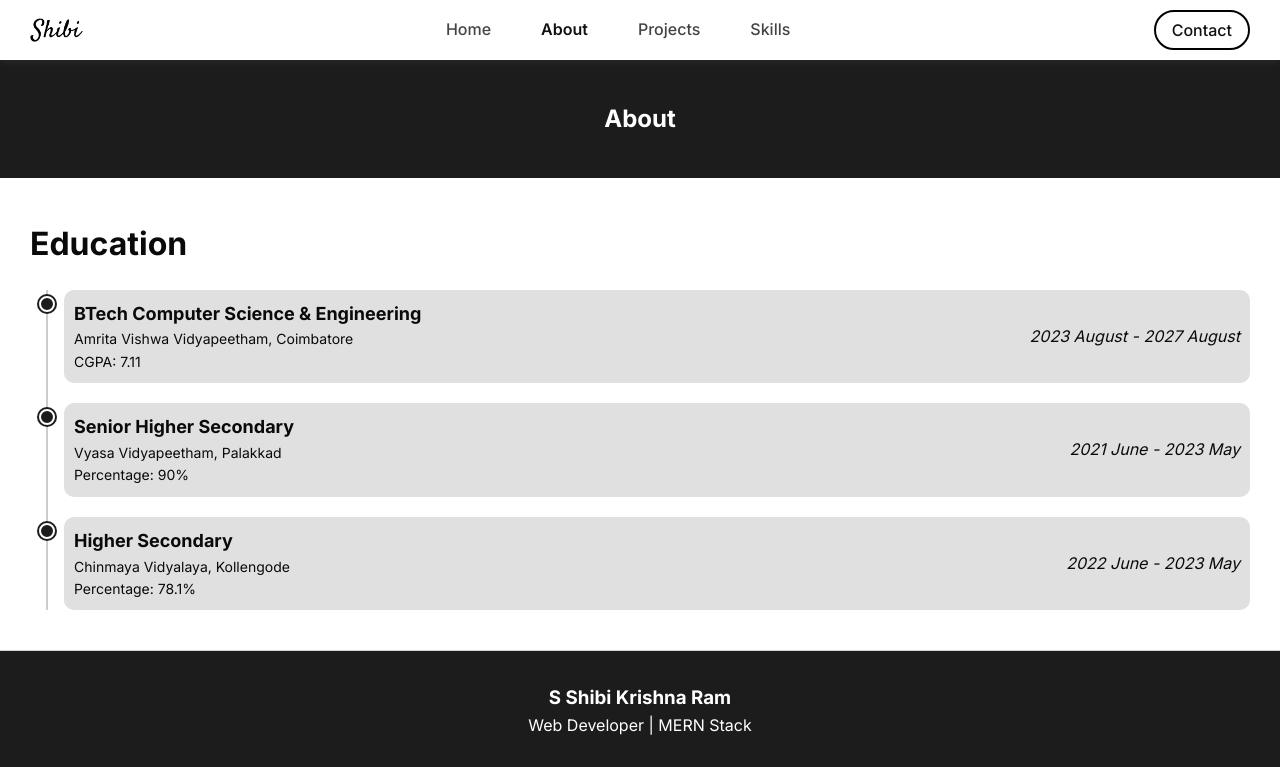
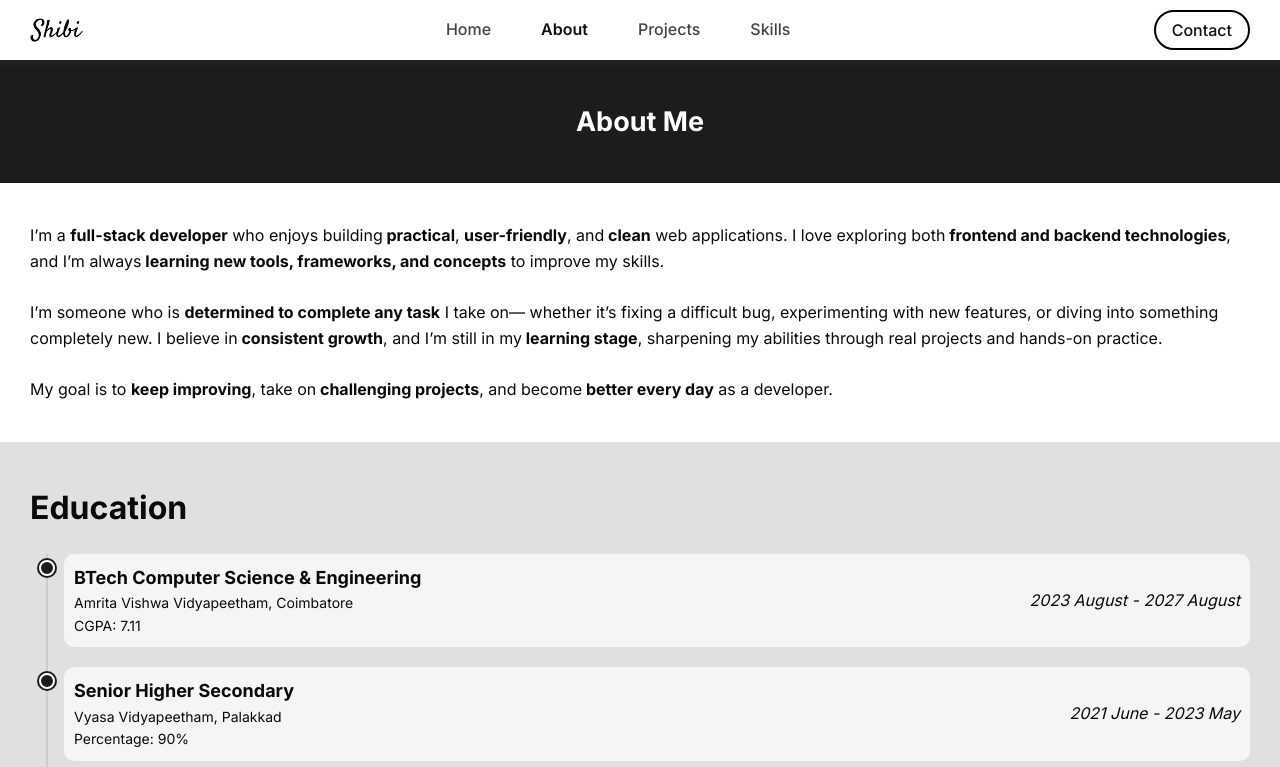
Before and after one commit to Shibi404/portfolio, a React (Vite) app: page /about in a window 1280 px wide. Shown: the top 767 px of the page. Built offline with nearby package versions, Linux system fonts and the light colour scheme.

Commit message:
Portfolio: Add about me content

```diff
--- a/src/pages/About.jsx
+++ b/src/pages/About.jsx
@@ -6,14 +6,42 @@ const About = () => {
     <>
     <section className='about-header'>
         <div className='container about-header-container'>
-            <h2>About</h2>
+            <h2>About Me</h2>
         </div>
+    </section>
+
+    <section>
+        <div className='container'>
+            <div className='about-me-para-container'>
+                <p>
+                    I’m a <strong>full-stack developer</strong> who enjoys building
+                    <strong> practical</strong>, <strong> user-friendly</strong>, and
+                    <strong> clean</strong> web applications. I love exploring both
+                    <strong> frontend and backend technologies</strong>, and I’m always
+                    <strong> learning new tools, frameworks, and concepts</strong> to improve my skills.
+                </p>
+                <br />
+                <p>
+                    I’m someone who is <strong>determined to complete any task</strong> I take on—
+                    whether it’s fixing a difficult bug, experimenting with new features,
+                    or diving into something completely new. I believe in
+                    <strong> consistent growth</strong>, and I’m still in my
+                    <strong> learning stage</strong>, sharpening my abilities through real projects
+                    and hands-on practice.
+                </p>
+                <br />
+                <p>
+                    My goal is to <strong>keep improving</strong>, take on
+                    <strong> challenging projects</strong>, and become
+                    <strong> better every day</strong> as a developer.
+                </p>
+            </div>
+            </div>
     </section>
 
     <section className='education'>
         <div className='container'>
             <h2 className='hero-heading'>Education</h2>
-
             <div className='education-card-container'>
                 <div className='timeline'>
                     <div className='education-card'>
--- a/src/styles/about.css
+++ b/src/styles/about.css
@@ -5,14 +5,18 @@
 .about-header-container {
     text-align: center;
     color: var(--color-text-light);
+    font-size: var(--fs-md);
 }
 
+.education {
+    background-color: var(--color-bg-medium);
+}
 .education-card-container {
     padding-top: 20px;
 }
 
 .education-card {
-    background-color: var(--color-bg-medium);
+    background-color: var(--color-bg-light);
     border-radius: 10px;
     padding: 10px;
     display: flex;
```
